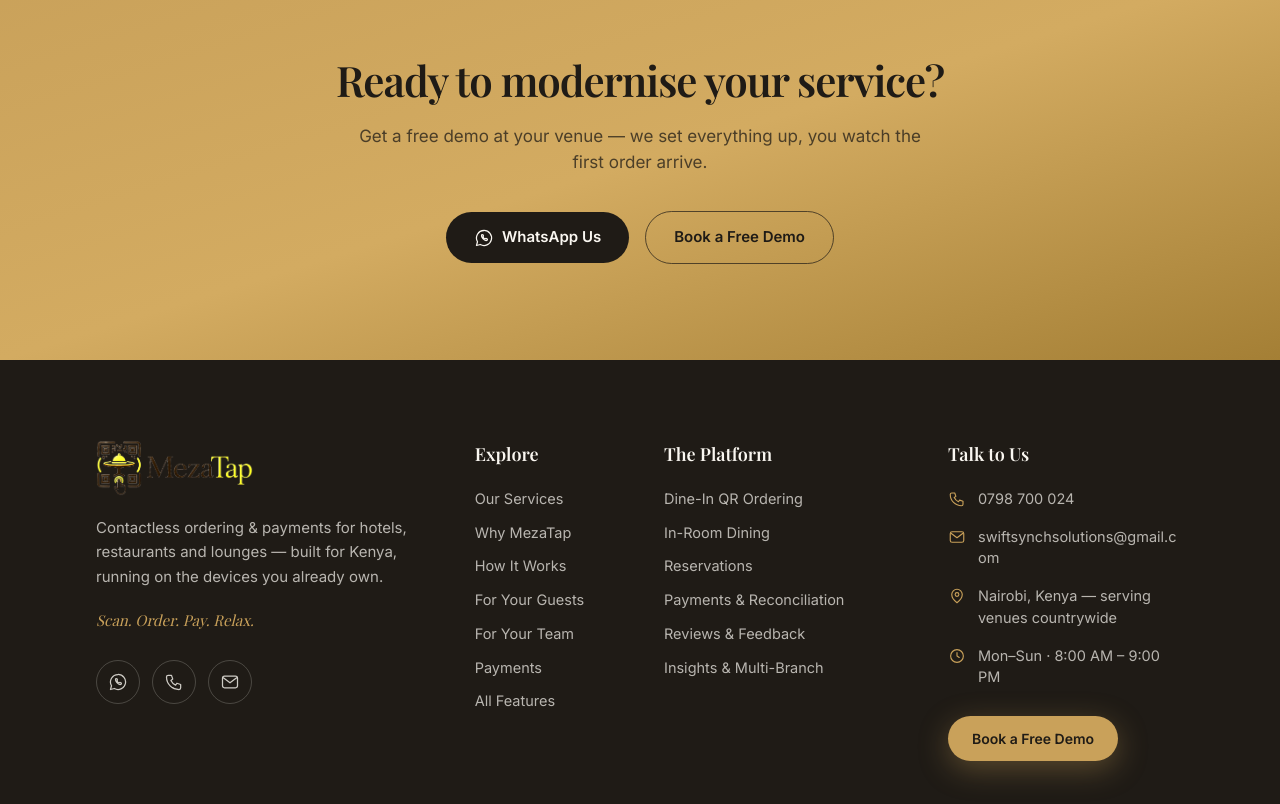
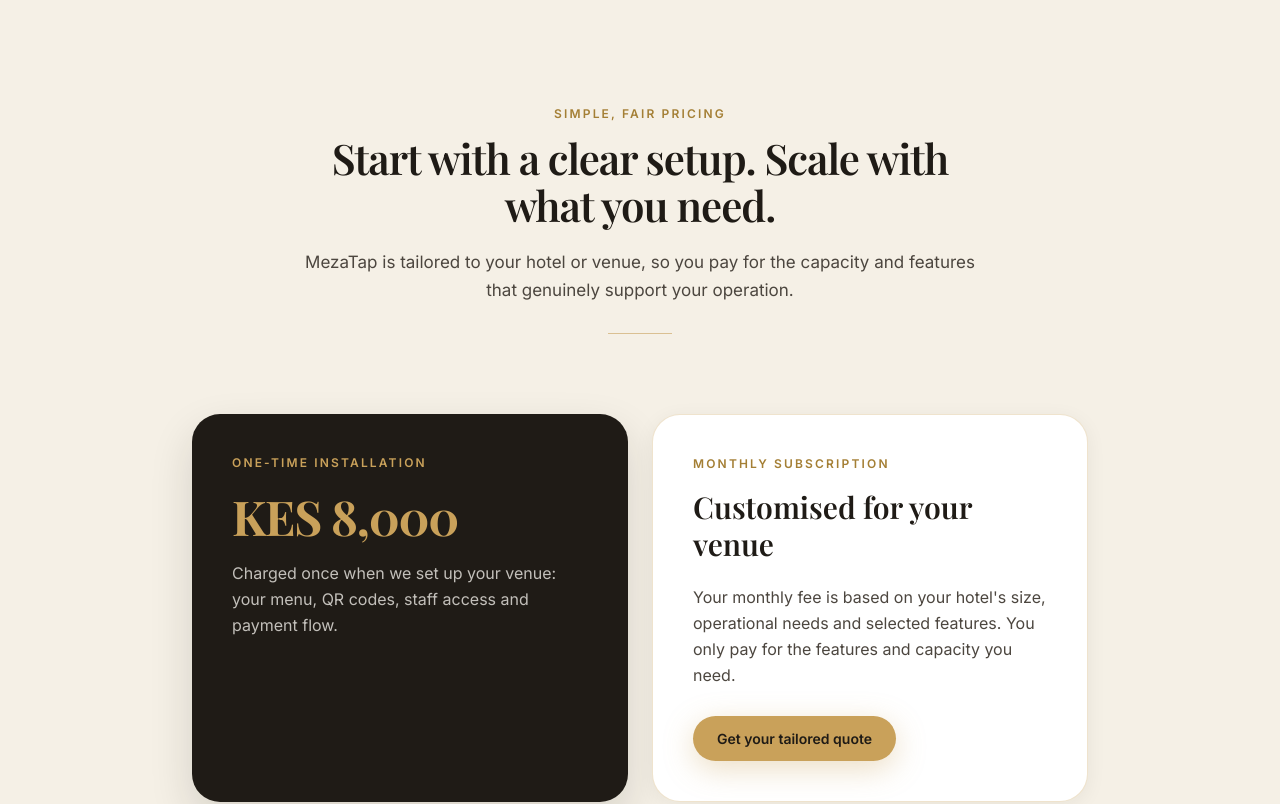
Before and after one commit to batteriq/mezatapwd, a Next.js app: page / in a window 1280 px wide. Shown: the part 6680-7484 px from the top of the page. Built offline with nearby package versions, Linux system fonts and the light colour scheme; a web font is replaced by a local one.

Commit message:
Add transparent pricing information

```diff
--- a/app/contact/page.jsx
+++ b/app/contact/page.jsx
@@ -86,6 +86,9 @@
                 <IconCheck className="h-5 w-5 flex-none text-gold-deep" />
                 The demo is free and stays free — you only ever pay once you decide to run your venue on MezaTap.
               </div>
+              <div className="mt-4 rounded-2xl border border-gold/30 bg-white px-5 py-4 text-[14px] leading-relaxed text-espresso-soft">
+                <span className="font-semibold text-espresso">Transparent pricing:</span> a one-time installation fee of <span className="font-semibold text-espresso">KES 8,000</span> applies at setup. Your monthly subscription is then customised around your hotel&apos;s size, operational needs and selected features.
+              </div>
             </div>
           </Reveal>
 
--- a/app/page.jsx
+++ b/app/page.jsx
@@ -373,6 +373,38 @@
         </div>
       </section>
 
+      {/* ============ PRICING ============ */}
+      <section className="bg-parchment py-24 md:py-36">
+        <div className="container-site">
+          <SectionHead
+            kicker="Simple, fair pricing"
+            title="Start with a clear setup. Scale with what you need."
+            sub="MezaTap is tailored to your hotel or venue, so you pay for the capacity and features that genuinely support your operation."
+          />
+          <div className="mx-auto grid max-w-4xl gap-6 md:grid-cols-2">
+            <Reveal>
+              <div className="h-full rounded-[28px] bg-espresso p-8 text-cream shadow-lift md:p-10">
+                <p className="kicker-light">One-time installation</p>
+                <p className="mt-5 font-display text-5xl font-bold tracking-tight text-gold">KES 8,000</p>
+                <p className="mt-5 text-[16px] leading-relaxed text-cream/75">
+                  Charged once when we set up your venue: your menu, QR codes, staff access and payment flow.
+                </p>
+              </div>
+            </Reveal>
+            <Reveal delay={120}>
+              <div className="h-full rounded-[28px] border border-gold/30 bg-white p-8 shadow-card md:p-10">
+                <p className="kicker">Monthly subscription</p>
+                <h3 className="mt-4 font-display text-[30px] font-semibold leading-tight text-espresso">Customised for your venue</h3>
+                <p className="mt-5 text-[16px] leading-relaxed text-espresso-soft">
+                  Your monthly fee is based on your hotel&apos;s size, operational needs and selected features. You only pay for the features and capacity you need.
+                </p>
+                <Link href="/contact" className="btn-gold mt-7 !px-6 !py-3 !text-[14px]">Get your tailored quote</Link>
+              </div>
+            </Reveal>
+          </div>
+        </div>
+      </section>
+
       {/* ============ CTA ============ */}
       <CTABand />
     </>
```
